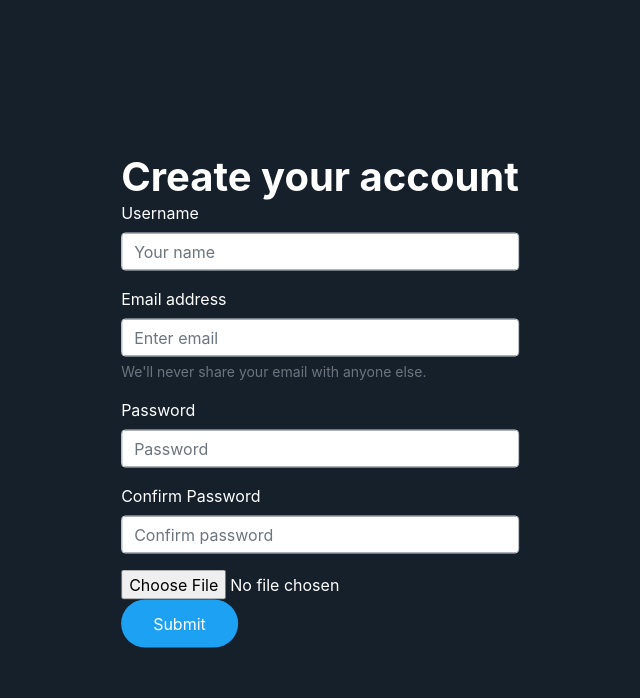
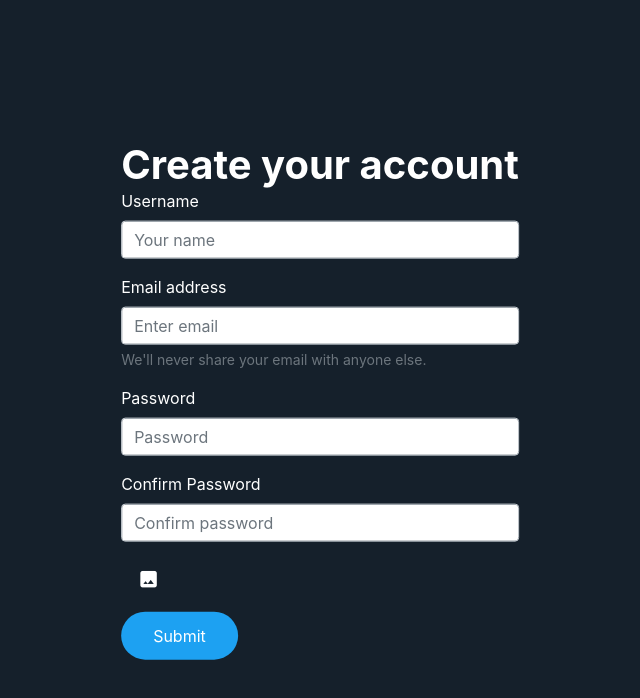
Before and after one commit to longtuan96/W6Weekly-Social-Blog-App, a React (Create React App) app: page /register in a window 1280 px wide. Shown: the top 698 px of the page, without its empty margins (320-960 px from the left). Built offline with nearby package versions, Linux system fonts and the light colour scheme.

Commit message:
change upload img button

```diff
--- a/src/components/NewBlogBox.js
+++ b/src/components/NewBlogBox.js
@@ -57,7 +57,7 @@ const NewBlogBox = () => {
           onChange={handleChange}
         />
         <div className="tweet-right-bot">
-          <span class="material-icons nav-link">image</span>
+          <TestImgUpload />
           <button className="btn-light" type="submit">
             Tweet
           </button>
--- a/src/components/TestImgUpload.js
+++ b/src/components/TestImgUpload.js
@@ -30,12 +30,17 @@ const TestImgUpload = ({ place }) => {
   };
   return (
     <div>
+      <label for="file-upload">
+        <span class="material-icons nav-link">image</span>
+      </label>
       <input
+        id="file-upload"
         type="file"
         name="file"
-        placeholder="upload an image"
         onChange={uploadImage}
+        style={{ zIndex: -1, opacity: 0, position: "absolute" }}
       />
+
       {loading ? "" : <p>Upload done</p>}
     </div>
   );
```
